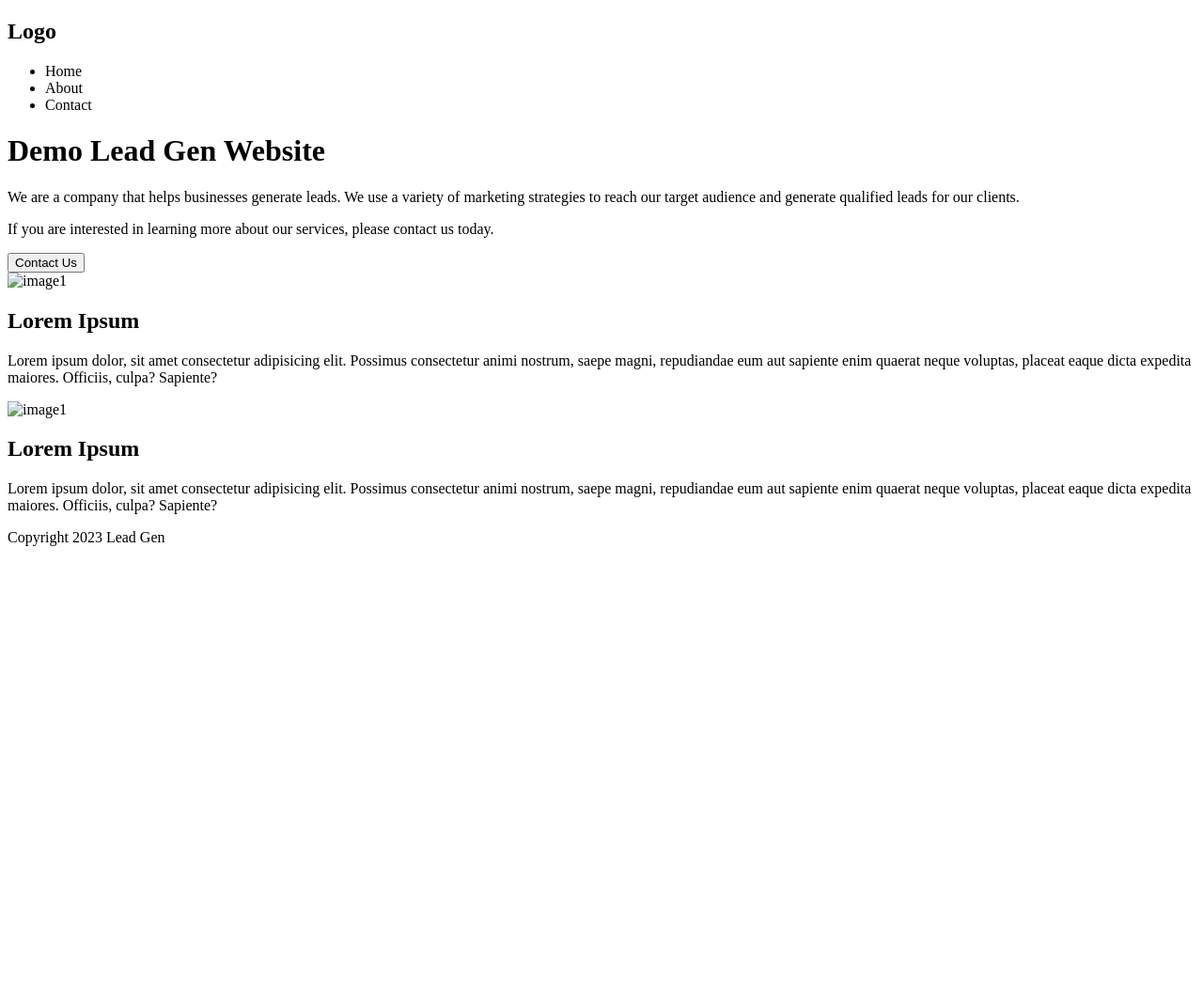
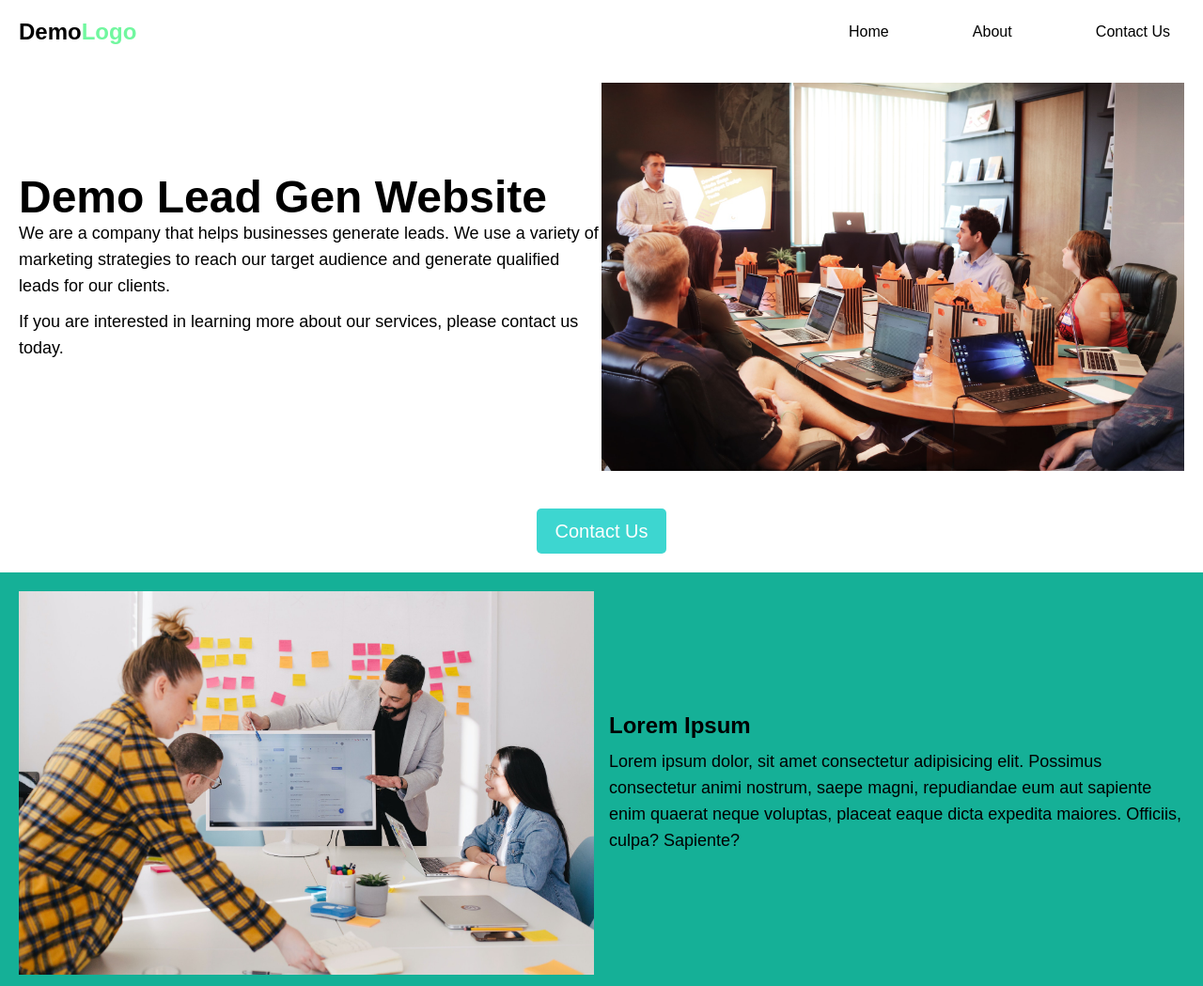
Before and after one commit to duncan-io/demo-lead-gen, a plain HTML site: page index.html in a window 1280 px wide. Shown: the top 1049 px of the page at 94% size. Before the commit the page ends 800 px from the top, so only its background shows below. Drawn offline with Linux system fonts and the light colour scheme.

Commit message:
Create and style home page

```diff
--- a/index.html
+++ b/index.html
@@ -4,43 +4,50 @@
     <meta charset="UTF-8">
     <meta name="viewport" content="width=device-width, initial-scale=1.0">
     <title>Lead Gen Home</title>
-    <link rel="stylesheet" href="style.css">
+    <link rel="stylesheet" href="styles.css">
 </head>
 <body>
     <nav>
-        <h2>Logo</h2>
-        <ul>
-            <li>Home</li>
-            <li>About</li>
-            <li>Contact</li>
+        <h2>Demo<span class="logo">Logo</span></h2>
+        <ul class="nav-links">
+            <li><a href="index.html">Home</a></li>
+            <li><a href="about-us.html">About</a></li>
+            <li> <a href="contact.html">Contact Us</a></li>
         </ul>
     </nav>
     <main>
         <div class="header">
-            <h1> Demo Lead Gen Website</h1>
-            <p>We are a company that helps businesses generate leads. We use a variety of marketing strategies to reach our target audience and generate qualified leads for our clients.</p>
-            <p>If you are interested in learning more about our services, please contact us today.</p>
+            <div class="headerInfo">
+                <h1> Demo Lead Gen Website</h1>
+                <p>We are a company that helps businesses generate leads. We use a variety of marketing strategies to reach our target audience and generate qualified leads for our clients.</p>
+                <p>If you are interested in learning more about our services, please contact us today.</p>
+            </div>
+            <img class="headerImage" src="./images/headerImage.jpg" alt="People doing business">
         </div>
         <div class="cta">
             <a href="contact.html"> <button>Contact Us</button> </a>
         </div>
         <div class="infoBlock">
             <div class="infoImage">
-                <img src="images/image1.jpg" alt="image1"/>
+                <img src="images/infoImage1.jpg" alt="image1"/>
             </div>
             <div class="infoBlockText">
                 <h2>Lorem Ipsum</h2>
                 <p>Lorem ipsum dolor, sit amet consectetur adipisicing elit. Possimus consectetur animi nostrum, saepe magni, repudiandae eum aut sapiente enim quaerat neque voluptas, placeat eaque dicta expedita maiores. Officiis, culpa? Sapiente?</p>
             </div>
         </div>
-        <div class="infoBlock">
+        <div class="infoBlock reverse">
             <div class="infoImage">
-                <img src="images/image1.jpg" alt="image1"/>
+                <img src="images/infoImage2.jpg" alt="image1"/>
             </div>
             <div class="infoBlockText">
                 <h2>Lorem Ipsum</h2>
                 <p>Lorem ipsum dolor, sit amet consectetur adipisicing elit. Possimus consectetur animi nostrum, saepe magni, repudiandae eum aut sapiente enim quaerat neque voluptas, placeat eaque dicta expedita maiores. Officiis, culpa? Sapiente?</p>
+                <button><a href="about-us.html">About Us</a></button>
             </div>
+        </div>
+        <div class="cta">
+            <a href="contact.html"> <button>Contact Us</button> </a>
         </div>
     </main>
     <footer>
--- a/styles.css
+++ b/styles.css
@@ -0,0 +1,129 @@
+*{
+    margin: 0;
+    padding: 0;
+    box-sizing: border-box;
+    font-family: 'Poppins', sans-serif;
+    line-height: 1.75rem;
+}
+
+
+nav{
+    display: flex;
+    justify-content: space-between;
+    align-items: center;
+    padding: 20px 20px;
+}
+
+.nav-links{
+    display: flex;
+    justify-content: space-between;
+    align-items: center;
+    width: 30%;
+}
+
+.nav-links li{
+    list-style: none;
+}
+
+.nav-links li a{
+    text-decoration: none;
+    padding: 6px 15px;
+    color: black;
+}
+
+.nav-links li a:hover{
+    color: #3DD6D0;
+    border-bottom: 2px solid #3DD6D0;
+}
+
+.logo{
+    color: #71F79F;
+}
+main{
+    padding: 0;
+    margin:0;
+}
+
+.header{
+    display: flex;
+    justify-content: space-between;
+    align-items: center;
+    padding: 20px;
+
+    margin: 0;
+}
+
+.headerInfo,
+.headerImage{
+    width: 50%;
+}
+
+.headerInfo h1{
+    font-size: 48px;
+    margin-bottom: 10px;
+}
+
+.headerInfo p{
+    font-size: 18px;
+    margin-bottom: 10px;
+}
+
+
+.cta{
+    text-align: center;
+    padding: 20px;
+}
+
+.cta button{
+    font-size: 1.25rem;
+    padding: 10px 20px;
+    background-color: #3DD6D0;
+    color: white;
+    border: none;
+    border-radius: 5px;
+    cursor: pointer;
+}
+
+.cta button:hover{
+    background-color: #71F79F;
+}
+
+.infoBlock{
+    display: flex;
+    justify-content: space-between;
+    gap: 1rem;
+    align-items: center;
+    padding: 20px;
+    background-color: #15B097;
+}
+
+.infoImage{
+    width: 50%;
+}
+
+.infoImage img{
+    width: 100%;
+}
+
+.infoBlockText{
+    width: 50%;
+}
+
+.infoBlockText h2{
+    font-size: 24px;
+    margin-bottom: 10px;
+}
+
+.infoBlockText p{
+    font-size: 18px;
+    margin-bottom: 10px;
+}
+
+.reverse{
+    flex-direction: row-reverse;
+}
+
+footer{
+    text-align: center;
+    padding: 20px;
+}
```
Also changed, not shown: images/headerImage.jpg (added), images/infoImage1.jpg (added), images/infoImage2.jpg (added).
